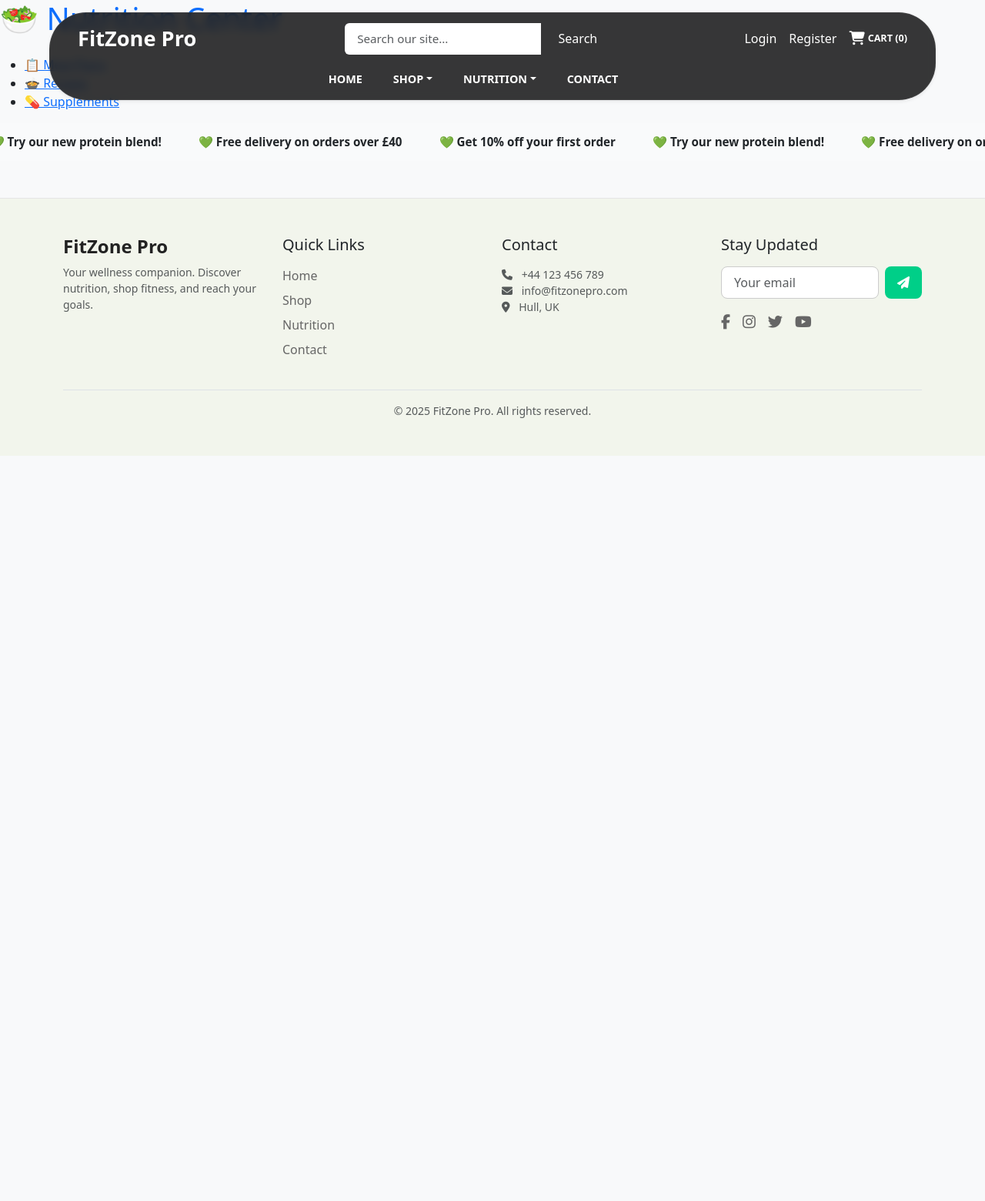
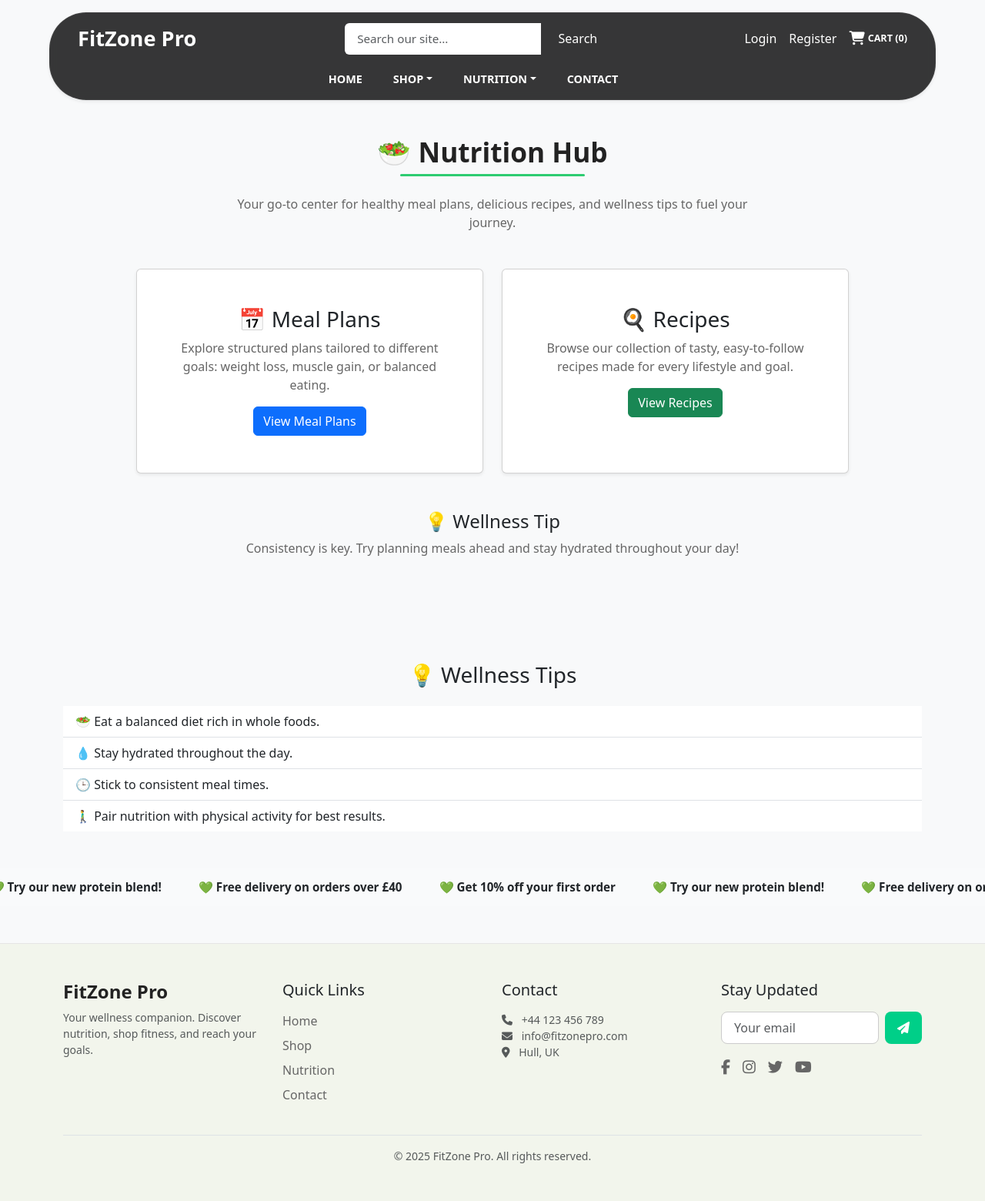
Before and after one commit to Danut89/Milestone-Project-4, a Django app: page /nutrition/ in a window 1280 px wide. Shown: the whole page at 77% size. Before the commit the page ends 592 px from the top, so only its background shows below. Run offline with Django 5.2, Linux system fonts and the light colour scheme; some libraries are stand-ins or nearby versions.

Commit message:
Refactored Nutrition section: - Removed Supplements model, view, and template from Nutrition app (now managed via Shop) - Updated Nutrition Hub design: added cards for Meal Plans and Recipes, plus dynamic wellness tips - Updated navigation menu in base.html to include Nutrition Hub link

```diff
--- a/nutrition/admin.py
+++ b/nutrition/admin.py
@@ -1,11 +1,10 @@
 from django.contrib import admin
-from .models import MealPlan, MealPlanDay, Recipe, Supplement, Wishlist
+from .models import MealPlan, MealPlanDay, Recipe, Wishlist
 
 # Register your models here.
 
 
 
-admin.site.register(Supplement)
 admin.site.register(Wishlist)
 
 
--- a/nutrition/templates/nutrition/home.html
+++ b/nutrition/templates/nutrition/home.html
@@ -1,12 +1,55 @@
 {% extends "base.html" %}
 
-{% block title %}Nutrition Overview{% endblock %}
+{% block title %}Nutrition Hub{% endblock %}
 
 {% block content %}
-  <h1 class="mb-4 text-primary">🥗 Nutrition Center</h1>
-  <ul>
-    <li><a href="{% url 'nutrition:meal_plans' %}">📋 Meal Plans</a></li>
-    <li><a href="{% url 'nutrition:recipes' %}">🍲 Recipes</a></li>
-    <li><a href="{% url 'nutrition:supplements' %}">💊 Supplements</a></li>
-  </ul>
+<section class="section-light py-5">
+  <div class="container text-center  shop-header">
+    <h1 class="section-heading mb-4">🥗 Nutrition Hub</h1>
+    <p class="lead mb-5">Your go-to center for healthy meal plans, delicious recipes, and wellness tips to fuel your journey.</p>
+
+    <div class="row g-4 justify-content-center">
+      <!-- Meal Plans -->
+      <div class="col-md-5">
+        <div class="card shadow-sm h-100">
+          <div class="card-body">
+            <h3 class="card-title">📅 Meal Plans</h3>
+            <p class="card-text">Explore structured plans tailored to different goals: weight loss, muscle gain, or balanced eating.</p>
+            <a href="{% url 'nutrition:meal_plans' %}" class="btn btn-primary mt-3">View Meal Plans</a>
+          </div>
+        </div>
+      </div>
+
+      <!-- Recipes -->
+      <div class="col-md-5">
+        <div class="card shadow-sm h-100">
+          <div class="card-body">
+            <h3 class="card-title">🍳 Recipes</h3>
+            <p class="card-text">Browse our collection of tasty, easy-to-follow recipes made for every lifestyle and goal.</p>
+            <a href="{% url 'nutrition:recipes' %}" class="btn btn-success mt-3">View Recipes</a>
+          </div>
+        </div>
+      </div>
+    </div>
+
+    <!-- Wellness Advice (optional) -->
+    <div class="mt-5">
+      <h4>💡 Wellness Tip</h4>
+      <p>Consistency is key. Try planning meals ahead and stay hydrated throughout your day!</p>
+    </div>
+  </div>
+</section>
+
+
+<section class="nutrition-tips bg-light py-5">
+  <div class="container">
+    <h3 class="text-center mb-4">💡 Wellness Tips</h3>
+    <ul class="list-group list-group-flush">
+      <li class="list-group-item">🥗 Eat a balanced diet rich in whole foods.</li>
+      <li class="list-group-item">💧 Stay hydrated throughout the day.</li>
+      <li class="list-group-item">🕒 Stick to consistent meal times.</li>
+      <li class="list-group-item">🚶‍♂️ Pair nutrition with physical activity for best results.</li>
+    </ul>
+  </div>
+</section>
 {% endblock %}
--- a/nutrition/urls.py
+++ b/nutrition/urls.py
@@ -8,7 +8,6 @@ urlpatterns = [
     path('meal-plans/', views.meal_plans, name='meal_plans'),
     path('recipes/', views.recipes_list, name='recipes'),
     path('recipes/<int:pk>/', views.recipe_detail, name='recipe_detail'),
-    path('supplements/', views.supplements_list, name='supplements'),
     path('meal-plans/<int:pk>/', views.meal_plan_detail, name='meal_plan_detail'),
     path('toggle-wishlist/', views.toggle_wishlist, name='toggle_wishlist'),
     path('recipes/add/', views.add_recipe, name='add_recipe'),
--- a/nutrition/views.py
+++ b/nutrition/views.py
@@ -4,7 +4,7 @@ from django.core.paginator import Paginator
 from django.http import JsonResponse
 from django.db import transaction
 from django.urls import reverse
-from .models import MealPlan, Recipe, Supplement, Wishlist
+from .models import MealPlan, Recipe, Wishlist
 from .forms import RecipeForm
 from django.contrib import messages
 
@@ -74,9 +74,7 @@ def recipes_list(request):
     }
     return render(request, 'nutrition/recipes.html', context)
 
-def supplements_list(request):
-    supplements = Supplement.objects.all()
-    return render(request, 'nutrition/supplements.html', {'supplements': supplements})
+
 
 
 # ==============================
--- a/profiles/templates/profiles/dashboard.html
+++ b/profiles/templates/profiles/dashboard.html
@@ -15,7 +15,7 @@
       <div class="card-body">
         <h5 class="card-title">🥗 Nutrition Plans</h5>
         <p class="card-text">Access your personalized meal plans and dietary tips.</p>
-        <a href="{% url 'nutrition:meal_plans' %}" class="btn btn-primary">Go to Nutrition</a>
+        <a href="{% url 'nutrition' %}" class="btn btn-primary">Go to Nutrition</a>
       </div>
     </div>
   </div>
--- a/shop/templates/shop/category_products.html
+++ b/shop/templates/shop/category_products.html
@@ -19,7 +19,6 @@
 
     <label for="sort" class="form-label mb-0 me-2">Sort by:</label>
     <select name="sort" id="sort" class="form-select w-auto me-2" onchange="this.form.submit()">
-      <option value="">Default</option>
       <option value="newest" {% if request.GET.sort == 'newest' %}selected{% endif %}>Newest First</option>
       <option value="price_asc" {% if request.GET.sort == 'price_asc' %}selected{% endif %}>Price: Low to High</option>
       <option value="price_desc" {% if request.GET.sort == 'price_desc' %}selected{% endif %}>Price: High to Low</option>
--- a/shop/templates/shop/product_list.html
+++ b/shop/templates/shop/product_list.html
@@ -18,7 +18,6 @@
 
     <label for="sort" class="form-label mb-0 me-2">Sort by:</label>
     <select name="sort" id="sort" class="form-select w-auto me-2" onchange="this.form.submit()">
-      <option value="">Default</option>
       <option value="newest" {% if request.GET.sort == 'newest' %}selected{% endif %}>Newest First</option>
       <option value="price_asc" {% if request.GET.sort == 'price_asc' %}selected{% endif %}>Price: Low to High</option>
       <option value="price_desc" {% if request.GET.sort == 'price_desc' %}selected{% endif %}>Price: High to Low</option>
--- a/shop/views.py
+++ b/shop/views.py
@@ -34,7 +34,7 @@ def all_products(request):
 
 
 
-# ✅ Dynamic category view (Step 1.2)
+# ✅ Dynamic category view
 def products_by_category(request, category):
     sort_option = request.GET.get('sort', '')
     product_list = Product.objects.filter(category__iexact=category, available=True)
--- a/templates/base.html
+++ b/templates/base.html
@@ -88,13 +88,14 @@
             <li><a class="dropdown-item" href="{% url 'all_products' %}">All Products</a></li>
             <li><a class="dropdown-item" href="{% url 'products_by_category' 'equipment' %}">Equipment</a></li>
             <li><a class="dropdown-item" href="{% url 'products_by_category' 'clothing' %}">Clothing</a></li>
-            <li><a class="dropdown-item" href="{% url 'products_by_category' 'supplements' %}">Supplements</a></li>
+            <li><a class="dropdown-item" href="{% url 'products_by_category' 'supplement' %}">Supplements</a></li>
           </ul>
         </li>
 
         <li class="nav-item dropdown">
           <a class="nav-link dropdown-toggle text-white" href="#" data-bs-toggle="dropdown">Nutrition</a>
           <ul class="dropdown-menu">
+            <li><a class="dropdown-item" href="{% url 'nutrition:nutrition' %}">Nutrition HUB</a></li>
             <li><a class="dropdown-item" href="{% url 'nutrition:meal_plans' %}">Meal Plans</a></li>
             <li><a class="dropdown-item" href="{% url 'nutrition:recipes' %}">Recipes</a></li>
           </ul>
```
Also changed, not shown: nutrition/models.py (+0 -8 lines), nutrition/templates/nutrition/meal_plans.html (+12 -12 lines), nutrition/templates/nutrition/supplements.html (deleted, +0 -22 lines), media/recipe_images/ChatGPT_Image_21_iun._2025_13_50_25.png (added), media/recipe_images/ChatGPT_Image_9_apr._2025_13_11_26.png (added), media/recipe_images/ChatGPT_Image_9_apr_a9C3WFz._2025_13_11_26.png (added).
